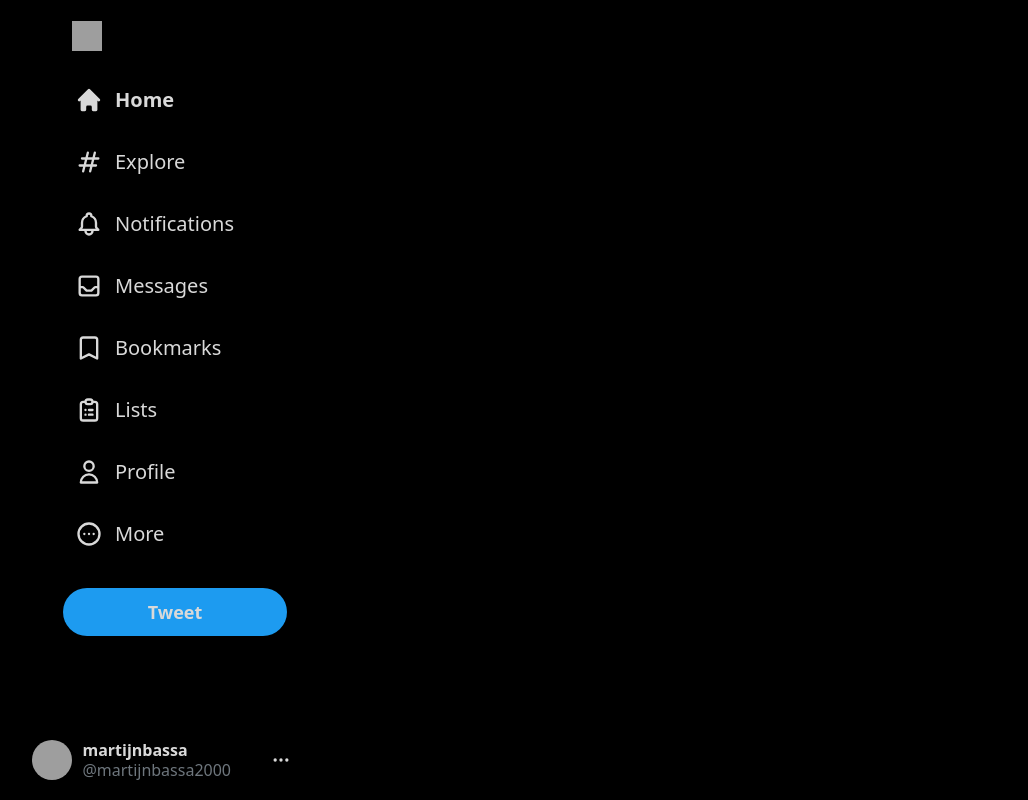
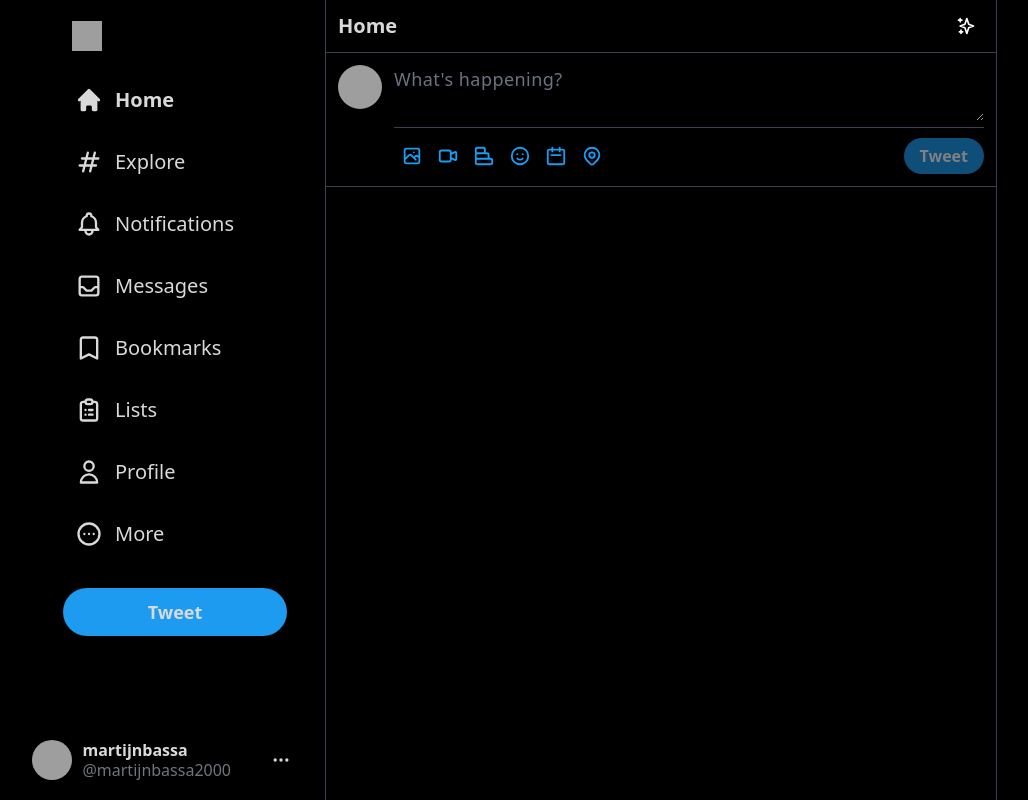
Before and after one commit to MartijnSemester6Individual/Front-End, a Next.js app in the folder frontend/: page / in a window 1280 px wide. Shown: the whole page, without its empty margins (45-1073 px from the left). Built offline with nearby package versions, Linux system fonts and the light colour scheme; grey boxes are pictures that could not be loaded.

Commit message:
Add tweet section
Adds an input where you can type, add emojis and images.

Needs connection with database

```diff
--- /dev/null
+++ b/frontend/components/Feed.js
@@ -0,0 +1,20 @@
+import { SparklesIcon } from '@heroicons/react/outline'
+import Input from './Input';
+
+
+function Feed() {
+    return (
+        <div className="flex-grow border-l border-r border-gray-700 max-w-2xl sm:ml-[4.5625em] xl:ml-[23.125em] ">
+            <div className="text-twitter-white flex items-center sm:justify-between py-2 px-3 sticky top-0 z-50 bg-black border-b border-gray-700">
+                <h2 className="text-lg sm:text-xl font-bold">Home</h2>
+                <div className="hoverAnimation w-9 h-9 flex items-center justify-center xl:px-0 ml-auto">
+                    <SparklesIcon className="h-5 text-white" />
+                </div>
+            </div>
+
+            <Input />
+        </div>
+    );
+}
+
+export default Feed
--- /dev/null
+++ b/frontend/components/Input.js
@@ -0,0 +1,144 @@
+import {
+    CalendarIcon,
+    ChartBarIcon,
+    EmojiHappyIcon,
+    PhotographIcon,
+    XIcon,
+    LocationMarkerIcon,
+    VideoCameraIcon,
+} from "@heroicons/react/outline";
+import { useRef, useState } from "react";
+import dynamic from "next/dynamic";
+import { Picker } from "emoji-mart";
+import "emoji-mart/css/emoji-mart.css";
+import TextareaAutosize from 'react-textarea-autosize';
+
+function Input() {
+    const [input, setInput] = useState("")
+    const [selectedFile, setSelectedFile] = useState(null)
+    const [showEmojis, setShowEmojis] = useState(false)
+    const [loading, setLoading] = useState(false)
+    const filePickerRef = useRef(null)
+
+    const addImageToPost = (e) => {
+        const reader = new FileReader();
+        if (e.target.files[0]) {
+            reader.readAsDataURL(e.target.files[0]);
+        }
+
+        reader.onload = (readerEvent) => {
+            setSelectedFile(readerEvent.target.result);
+        }
+    }
+
+    const addEmoji = (e) => {
+        let sym = e.unified.split("-");
+        let codesArray = [];
+        sym.forEach((el) => codesArray.push("0x" + el));
+        let emoji = String.fromCodePoint(...codesArray);
+        setInput(input + emoji);
+    };
+
+    const sendPost = (e) => {
+        if (loading) return;
+        setLoading(true);
+
+        // axios post request to backend to post
+
+        setLoading(false);
+        setInput("");
+        setSelectedFile(null);
+        setShowEmojis(false);
+    };
+
+    return (
+        <div className={`border-b border-gray-700 p-3 flex space-x-3 no-scrollbar ${loading && "opacity-60"}`}>
+            <img
+                src="https://yt3.ggpht.com/yti/APfAmoHMKH1J_tx53DJDAcJNqIpfD565RP6in4FZuw=s88-c-k-c0x00ffffff-no-rj-mo"
+                alt=""
+                className="h-11 w-11 rounded-full cursor-pointer"
+            />
+            <div className="w-full divide-y divide-gray-700">
+                <div className={`${selectedFile && "pb-7"} ${input && "space-y-2.5"}`}>
+                    <TextareaAutosize
+                        value={input}
+                        onChange={(e) => setInput(e.target.value)}
+                        rows="2"
+                        placeholder="What's happening?"
+                        className="bg-transparent outline-none text-twitter-white text-lg placeholder-gray-500 tracking-wide w-full min-h-[3.125em] no-scrollbar max-h-28"
+                    />
+
+                    {selectedFile && (
+                        <div className="relative">
+                            <div
+                                className="absolute w-8 h-8 bg-[#15181c] hover:bg-[#272c26] bg-opacity-75 rounded-full flex items-center justify-center top-1 left-1 cursor-pointer"
+                                onClick={() => setSelectedFile(null)}
+                            >
+                                <XIcon className="text-white h-5" />
+                            </div>
+                            <img
+                                src={selectedFile}
+                                alt=""
+                                className="rounded-2xl max-h-80 object-contain"
+                            />
+                        </div>
+                    )}
+                </div>
+
+                {/* Removes icons and tweet button when tweeting */}
+                {!loading && (
+                    <div className="flex items-center justify-between pt-2.5">
+                        <div className="flex items-center">
+                            <div className="icon" onClick={() => filePickerRef.current.click()}>
+                                <PhotographIcon className="h-[1.375em] text-twitter-blue" />
+                                <input
+                                    type="file"
+                                    hidden
+                                    onChange={addImageToPost}
+                                    ref={filePickerRef}
+                                />
+                            </div>
+                            <div className="icon">
+                                <VideoCameraIcon className="text-twitter-blue h-[1.375em]" />
+                            </div>
+                            <div className="icon rotate-90">
+                                <ChartBarIcon className="text-twitter-blue h-[1.375em]" />
+                            </div>
+                            <div className="icon" onClick={() => setShowEmojis(!showEmojis)}>
+                                <EmojiHappyIcon className="text-twitter-blue h-[1.375em]" />
+                            </div>
+                            <div className="icon">
+                                <CalendarIcon className="text-twitter-blue h-[1.375em]" />
+                            </div>
+                            <div className="icon">
+                                <LocationMarkerIcon className="text-twitter-blue h-[1.375em]" />
+                            </div>
+
+                            {showEmojis && (
+                                <Picker
+                                    onSelect={addEmoji}
+                                    style={{
+                                        position: "absolute",
+                                        marginTop: "465px",
+                                        marginLeft: -40,
+                                        maxWidth: "320px",
+                                        borderRadius: "20px",
+                                    }}
+                                    theme="dark"
+                                />
+                            )}
+                        </div>
+                        <button className="bg-[#1d9bf0] text-white rounded-full px-4 py-1.5 font-bold shadow-md hover:bg-twitter-blue-hover disabled:hover:bg-twitter-blue disabled:opacity-50 disabled:cursor-default"
+                            disabled={!input && !selectedFile}
+                            onClick={sendPost}
+                        >
+                            Tweet
+                        </button>
+                    </div>
+                )}
+            </div>
+        </div>
+    );
+}
+
+export default Input;
--- a/frontend/package.json
+++ b/frontend/package.json
@@ -17,9 +17,12 @@
   },
   "dependencies": {
     "@heroicons/react": "^1.0.6",
+    "emoji-mart": "^3.0.1",
     "next": "latest",
     "react": "^17.0.2",
-    "react-dom": "^17.0.2"
+    "react-dom": "^17.0.2",
+    "react-textarea-autosize": "^8.3.3",
+    "tailwind-scrollbar-hide": "^1.1.7"
   },
   "devDependencies": {
     "@playwright/test": "^1.20.0",
--- a/frontend/pages/index.js
+++ b/frontend/pages/index.js
@@ -1,4 +1,5 @@
 import Head from 'next/head';
+import Feed from '../components/Feed';
 import Sidebar from '../components/sidebar';
 
 const Home = () => {
@@ -11,6 +12,7 @@ const Home = () => {
 
       <main className="bg-black min-h-screen flex max-w-[93.75em] mx-auto">
         <Sidebar/>
+        <Feed/>
       </main>
     </div>
   );
--- a/frontend/styles/globals.css
+++ b/frontend/styles/globals.css
@@ -6,6 +6,7 @@
     body {
         @apply bg-black;
     }
+
 }
 
 @layer components {
@@ -14,4 +15,18 @@
         w-[3.25em] h-[3.25em] xl:w-auto xl:h-auto xl:py-3 xl:px-4
         transition duration-200 ease-out;
     }
+
+    .icon {
+        @apply cursor-pointer w-9 h-9 hover:bg-twitter-blue-hover hover:bg-opacity-10 flex items-center justify-center rounded-full transition ease-out;
+    }
+
+    .no-scrollbar::-webkit-scrollbar {
+        display: none;
+        overflow: hidden;
+    }
+
+    .no-scrollbar {
+        -ms-overflow-style: none;  /* IE and Edge */
+        scrollbar-width: none;  /* Firefox */
+    }
 }
--- a/frontend/tailwind.config.js
+++ b/frontend/tailwind.config.js
@@ -13,5 +13,7 @@ module.exports = {
       }
     },
   },
-  plugins: [],
+  plugins: [
+    require('tailwind-scrollbar-hide')
+  ],
 }
```
Also changed, not shown: 1 other file (tests, documents, lock files or other folders).
